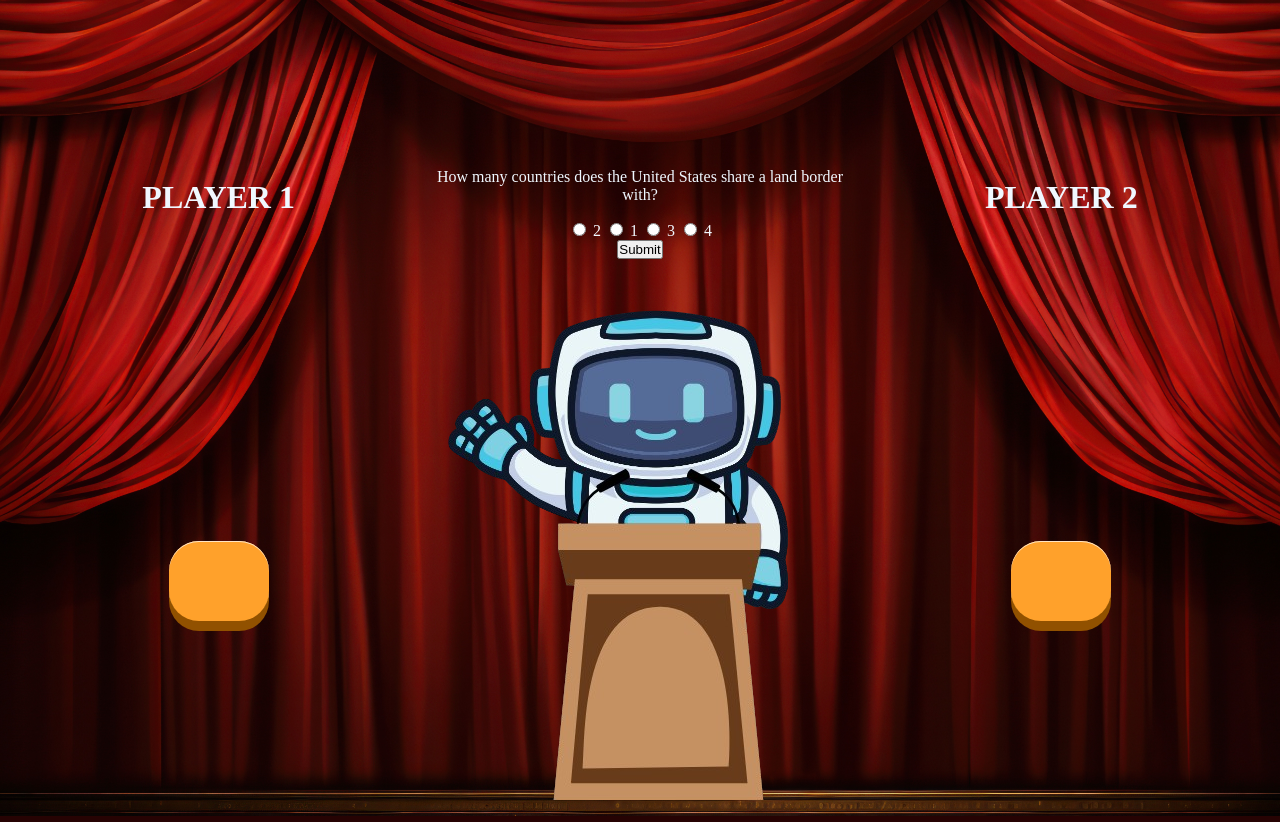
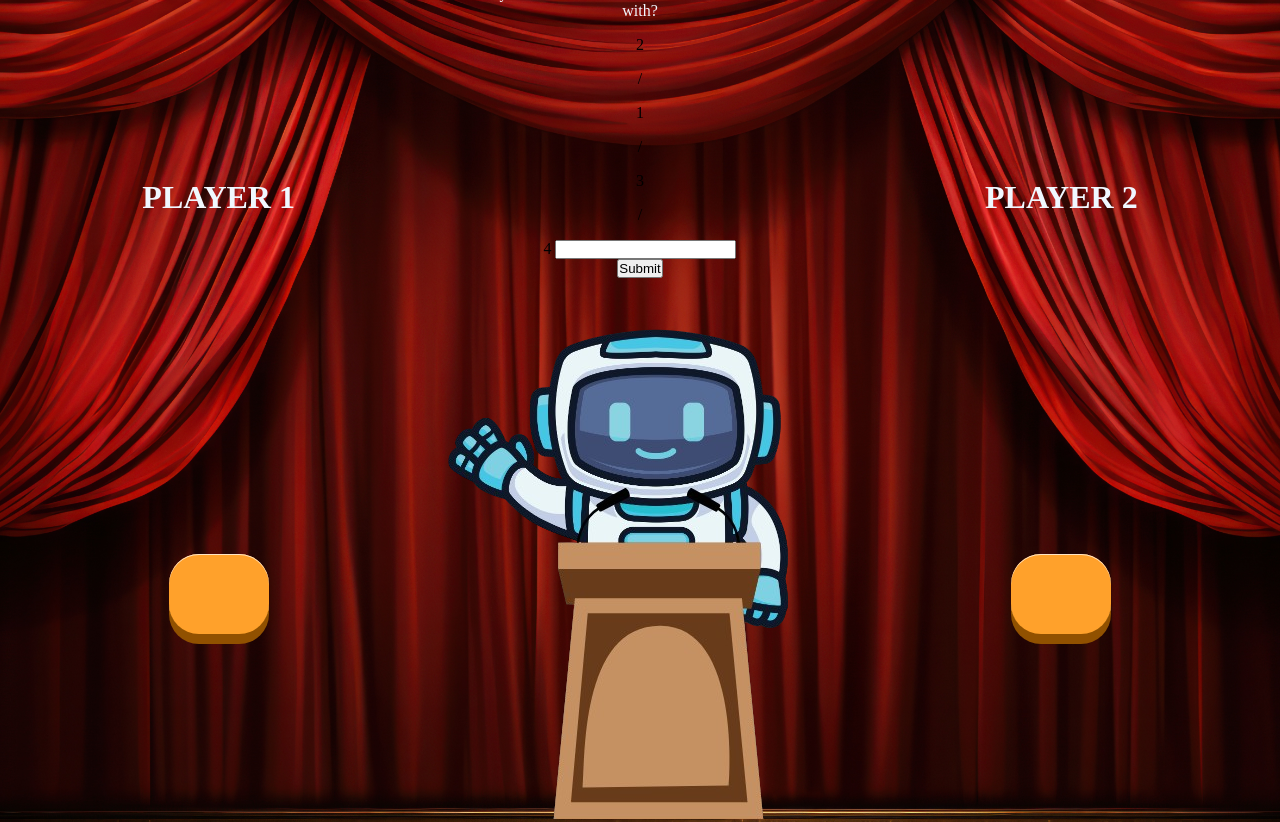
Before and after one commit to RaminKp/MindGrind, a Django app: page / in a window 1280 px wide. Shown: the top 822 px of the page. Run offline with Django 5.2, Linux system fonts and the light colour scheme; data comes from the database, SQL or seed files in the repository; some web fonts are replaced.

Commit message:
Update index.html
making the radio answer type to user input

```diff
--- a/theApp/templates/index.html
+++ b/theApp/templates/index.html
@@ -39,17 +39,19 @@
       <div>
           <p class="questionText">{{ question.text }}</p>
 
-          <label class="correctAnswer">
-              <input type="radio" name="answer" value="{{ question.correct_answer }}" required>
-              {{ question.correct_answer }}
+          <label class="answers">
+            <ul class="answersText" name="answer"></ul>
+            {{ question.correct_answer }}
           </label>
 
           {% for answer in question.incorrect_answers %}
-          <label class="wrongAnswer">
-              <input type="radio" name="answer" value="{{ answer }}">
+          <label class="answers">
+              <ul class="answersText" name="answer">/</ul>
               {{ answer }}
           </label>
           {% endfor %}
+
+          <input class="playeranswer" type="text">
 
       </div>
 
```
